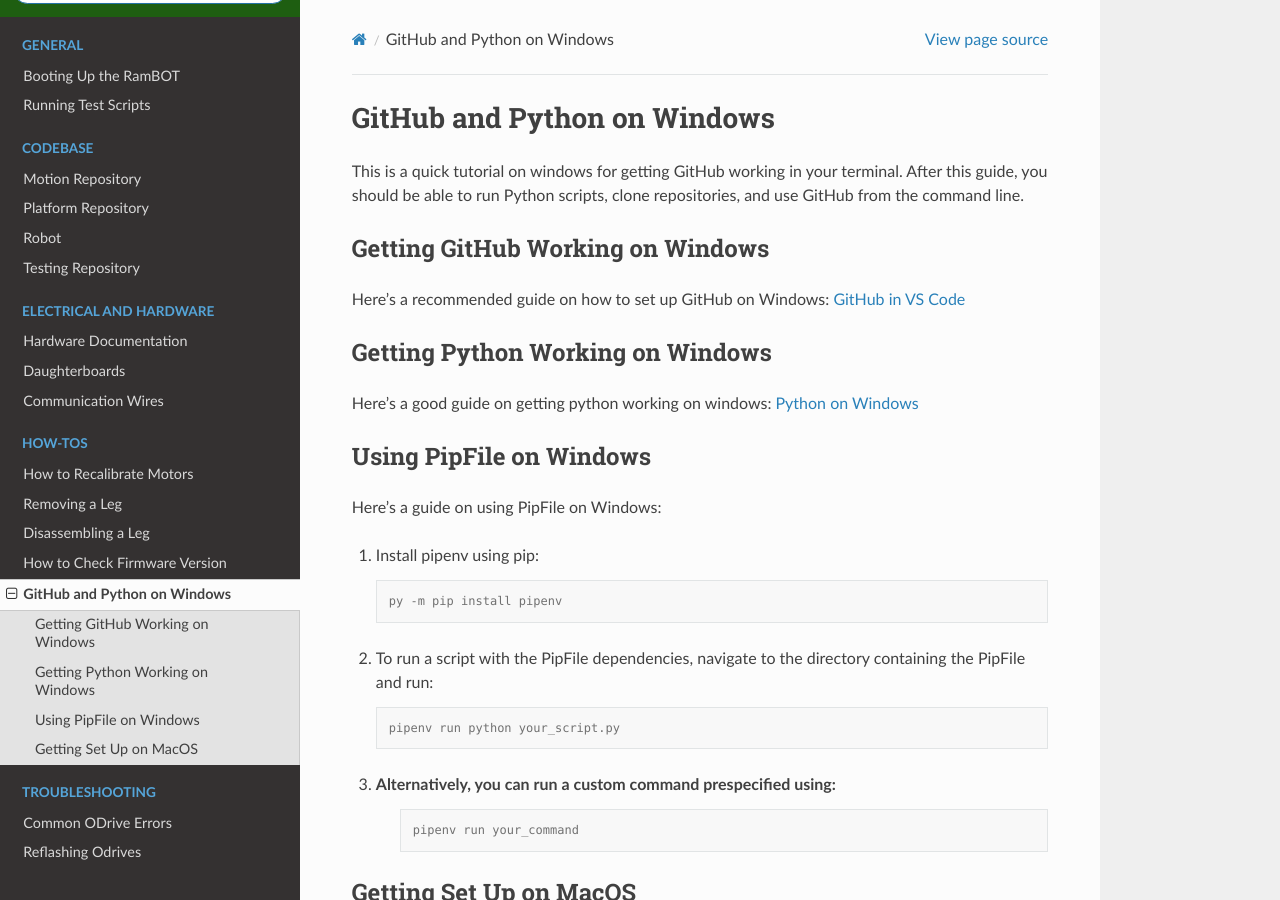
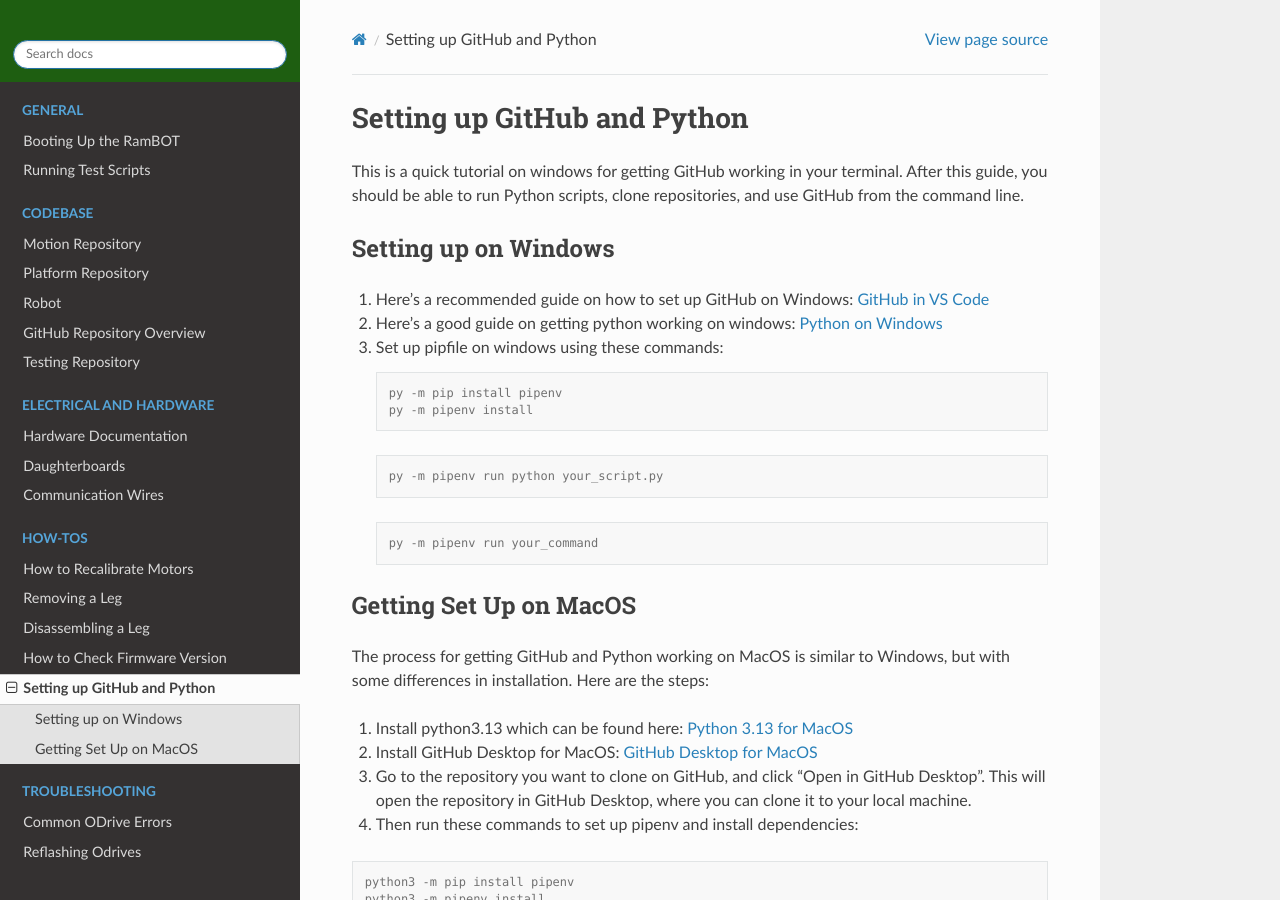
Before and after one commit to RAMBotsCSU/RamBots-Documentation, a Sphinx documentation site: the page built from source/github-python.rst, in a window 1280 px wide and 900 px high. Built offline with Sphinx 7.4.7 and the Read the Docs theme 3.1.0, drawn with Linux system fonts in a browser that asks for light colours.

Commit message:
Repository Overview code added

```diff
--- a/source/github-python.rst
+++ b/source/github-python.rst
@@ -1,39 +1,29 @@
-GitHub and Python on Windows
+Setting up GitHub and Python
 =============================
 
 This is a quick tutorial on windows for getting GitHub working in your terminal. After this guide,
 you should be able to run Python scripts, clone repositories, and use GitHub from the command line.
 
-Getting GitHub Working on Windows
+Setting up on Windows
 ---------------------------------
-Here's a recommended guide on how to set up GitHub on Windows:
-`GitHub in VS Code <https://code.visualstudio.com/docs/sourcecontrol/github>`_
+1. Here's a recommended guide on how to set up GitHub on Windows: `GitHub in VS Code <https://code.visualstudio.com/docs/sourcecontrol/github>`_
 
-Getting Python Working on Windows
----------------------------------
-Here's a good guide on getting python working on windows:
-`Python on Windows <https://docs.python.org/3/using/windows.html>`_
+2. Here's a good guide on getting python working on windows: `Python on Windows <https://docs.python.org/3/using/windows.html>`_
 
-Using PipFile on Windows
----------------------------------
-Here's a guide on using PipFile on Windows:
-
-1. Install pipenv using pip:
+3. Set up pipfile on windows using these commands:
 
    .. code-block:: console
 
       py -m pip install pipenv
-
-2. To run a script with the PipFile dependencies, navigate to the directory containing the PipFile and run:
+      py -m pipenv install
 
    .. code-block:: console
 
-      pipenv run python your_script.py
+      py -m pipenv run python your_script.py
 
-3. Alternatively, you can run a custom command prespecified using:
-    .. code-block:: console
+   .. code-block:: console
 
-        pipenv run your_command
+      py -m pipenv run your_command
 
 Getting Set Up on MacOS
 -----------------------
@@ -58,6 +48,7 @@ Now you should be able to run your Python scripts with the dependencies specifie
 
    python3 -m pipenv run python your_script.py
 
+
 or
 .. code-block:: console
 
--- a/source/index.rst
+++ b/source/index.rst
@@ -27,6 +27,7 @@ Everything you need to know about building, using, and troubleshooting the RamBO
    :caption: Codebase
 
    codebase
+   github-overview
    testing_code
 
 
```
Also changed, not shown: source/github-overview.rst (added, +60 -0 lines).
